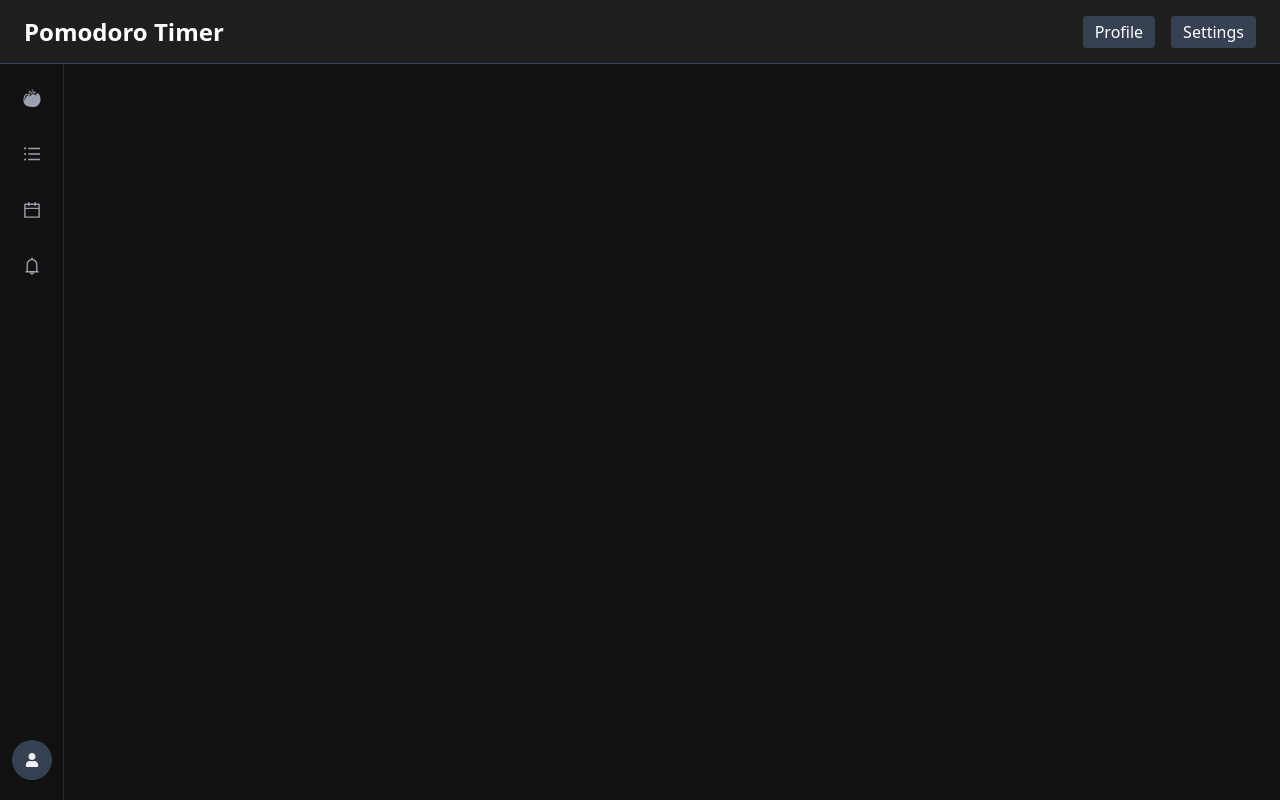
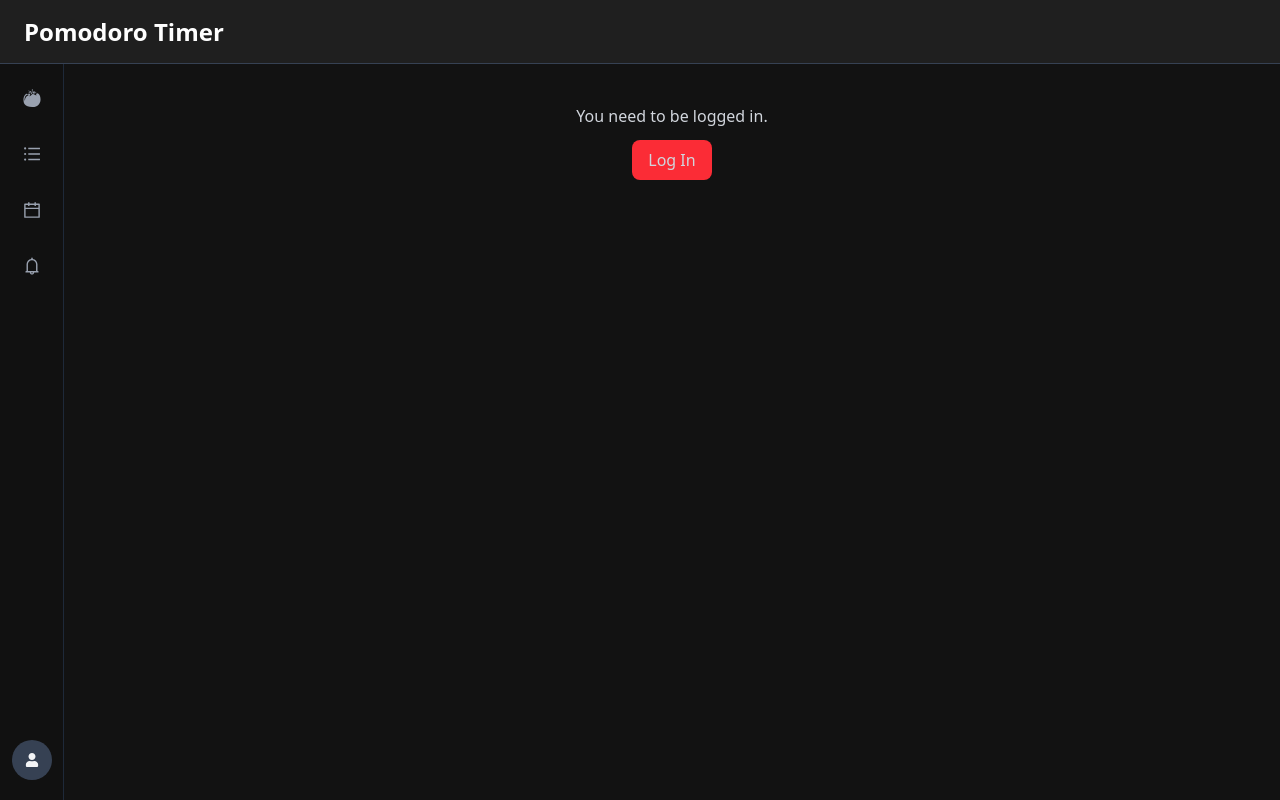
Before and after one commit to veefa/pomodoro-timer, a React (Vite) app: page /profile in a window 1280 px wide. Built offline with nearby package versions, Linux system fonts and the light colour scheme.

Commit message:
Feature: Add a Profile component and route, and link it in the Sidebar for easy access.

```diff
--- a/src/App.tsx
+++ b/src/App.tsx
@@ -6,6 +6,8 @@ import Calendar from "./components/Calendar";
 import Notifications from "./components/Notification";
 import TaskList from "./components/TaskList";
 import Sidebar from "./components/Sidebar";
+import Profile from "./components/Profile";
+
 
 // Placeholder components for routes that aren't implemented yet
 
@@ -18,14 +20,7 @@ const App: React.FC = () => {
         {/* Header */}
         <header className="h-16 w-full bg-[#1f1f1f] flex items-center justify-between px-6 border-b border-gray-700">
           <h1 className="text-2xl font-bold">Pomodoro Timer</h1>
-          <nav className="flex gap-4">
-            <button className="px-3 py-1 bg-gray-700 rounded hover:bg-gray-600 transition">
-              Profile
-            </button>
-            <button className="px-3 py-1 bg-gray-700 rounded hover:bg-gray-600 transition">
-              Settings
-            </button>
-          </nav>
+
         </header>
 
         {/* Main Content */}
@@ -41,6 +36,7 @@ const App: React.FC = () => {
 
               <Route path="/calendar" element={<Calendar />} />
               <Route path="/notifications" element={<Notifications />} />
+              <Route path="/profile" element={<Profile />} />
             </Routes>
           </main>
         </div>
--- /dev/null
+++ b/src/components/Profile.tsx
@@ -0,0 +1,53 @@
+import React from "react";
+import type { User } from "./types";
+
+interface ProfileProps {
+  user?: User; // user is optional now
+  onLogin?: () => void; // optional callback for login button
+  onLogout?: () => void; // optional logout handler
+}
+
+const Profile: React.FC<ProfileProps> = ({ user, onLogin, onLogout }) => {
+  if (!user) {
+    // 🔒 Not logged in view
+    return (
+      <div className="text-center p-4 text-gray-300">
+        <p className="mb-3">You need to be logged in.</p>
+        <button
+          onClick={onLogin}
+          className="px-4 py-2 bg-red-500 hover:bg-red-600 rounded-lg transition">
+          Log In
+        </button>
+      </div>
+    );
+  }
+
+  // 👤 Logged-in view
+  return (
+    <div className="flex flex-col items-center p-4 bg-[#1b1b1b] rounded-lg">
+      {user.avatar && (
+        <img
+          src={user.avatar}
+          alt={user.name}
+          className="w-16 h-16 rounded-full mb-3"
+        />
+      )}
+      <h3 className="text-lg font-semibold">{user.name}</h3>
+      <p className="text-sm text-gray-400 mb-3">{user.email}</p>
+
+      <div className="flex gap-3">
+        <button
+          className="px-3 py-1 bg-neutral-700 hover:bg-neutral-600 rounded-lg text-sm">
+          Settings
+        </button>
+        <button
+          onClick={onLogout}
+          className="px-3 py-1 bg-red-600 hover:bg-red-700 rounded-lg text-sm">
+          Log Out
+        </button>
+      </div>
+    </div>
+  );
+};
+
+export default Profile;
--- a/src/components/Sidebar.tsx
+++ b/src/components/Sidebar.tsx
@@ -6,7 +6,6 @@ import {
   AiOutlineBell,
 } from "react-icons/ai";
 import { FaUser } from "react-icons/fa";
-import TaskList from "./TaskList";
 import { useNavigate, useLocation } from "react-router-dom";
 
 const Sidebar: React.FC = () => {
@@ -75,16 +74,18 @@ const Sidebar: React.FC = () => {
 
         <div className="mb-2">
           <button
+            onClick={() => navigate("/profile")}
             aria-label="Profile"
             title="Profile"
             className="w-10 h-10 rounded-full bg-gray-700 flex items-center justify-center text-gray-100 font-semibold focus:outline-none focus:ring-2 focus:ring-yellow-400">
             <FaUser size={14} />
+
           </button>
         </div>
       </div>
 
       {/* Only show TaskList in tasks route */}
-      {isActive("/tasks") && <TaskList />}
+
     </aside>
   );
 };
--- /dev/null
+++ b/src/components/types.ts
@@ -0,0 +1,6 @@
+// types.ts
+export interface User {
+  name: string;
+  email: string;
+  avatar?: string;
+}
```
